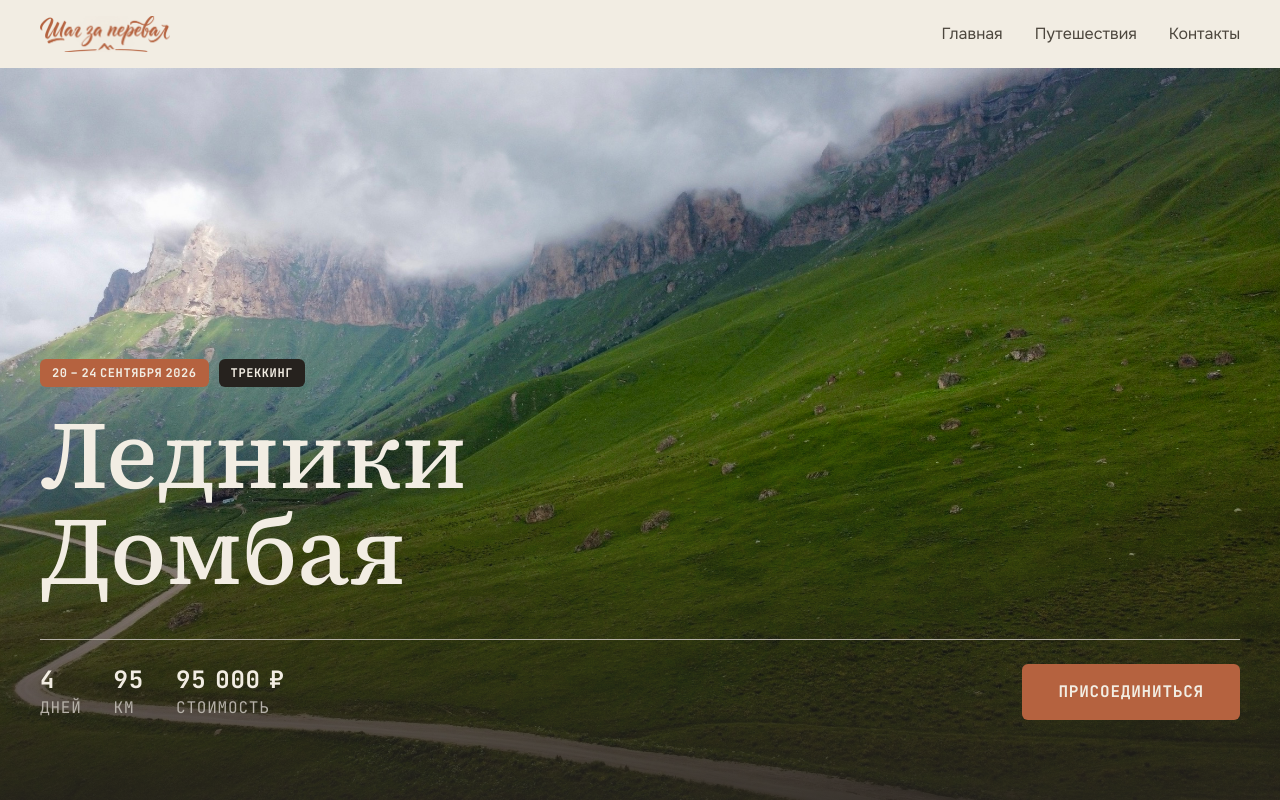
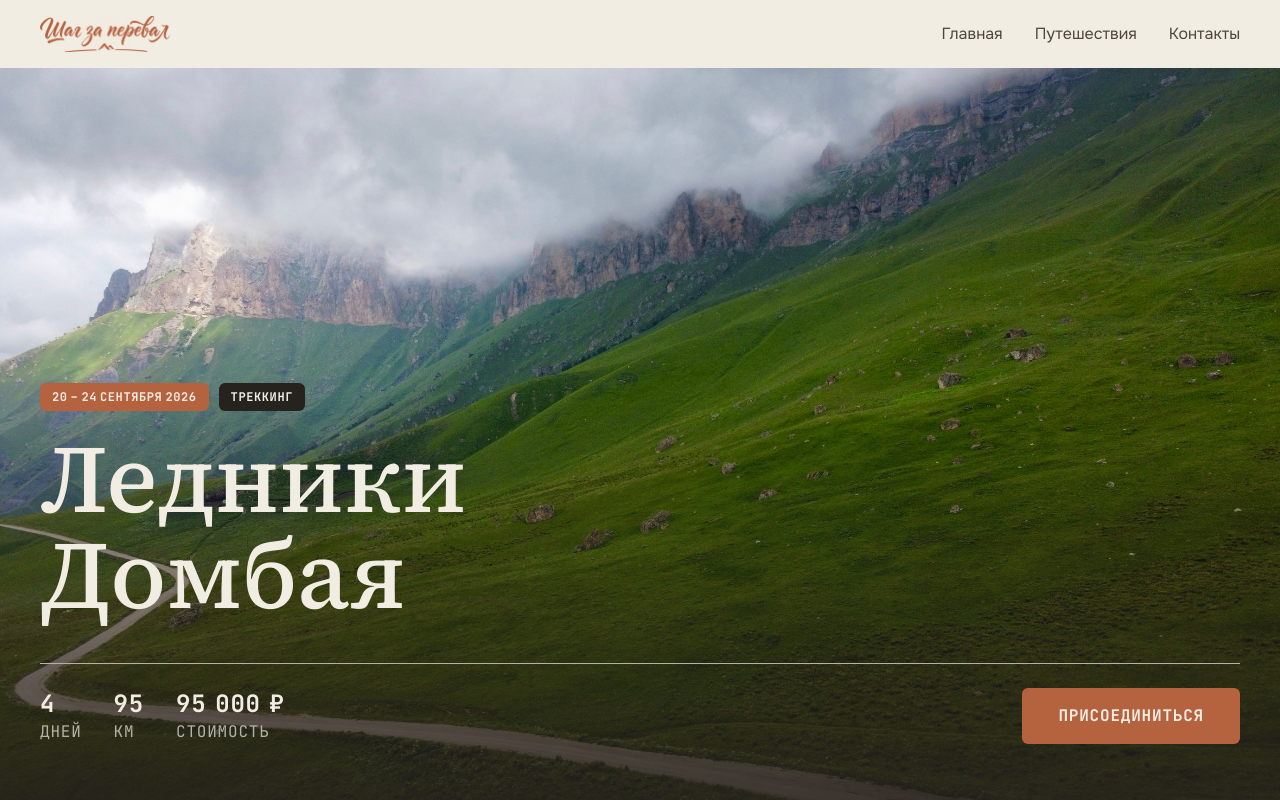
Before and after one commit to Stillonov/sz-shag-za-pereval, a Next.js app: page /trips/ledniki-dombaya in a window 1280 px wide. Shown: the top 800 px of the page. Built offline with nearby package versions, Linux system fonts and the light colour scheme.

Commit message:
Tighten bottom padding in trip Hero content
pb-20 -> pb-14, pulling the hero content closer to the bottom edge.

```diff
--- a/src/app/(pages)/trips/[slug]/_components/Hero.tsx
+++ b/src/app/(pages)/trips/[slug]/_components/Hero.tsx
@@ -23,7 +23,7 @@ export function Hero({ trip }: HeroProps) {
       />
       <div className="pointer-events-none absolute inset-0 bg-[linear-gradient(to_bottom,transparent_0%,transparent_45%,color-mix(in_oklch,var(--color-charcoal)_85%,transparent)_100%)]" />
 
-      <Container fullWidth className="relative z-10 pb-20">
+      <Container fullWidth className="relative z-10 pb-14">
         <div className="flex flex-wrap gap-2.5">
           <Badge>{trip.hero.dates}</Badge>
           <Badge variant="charcoal">{trip.hero.format}</Badge>
```
